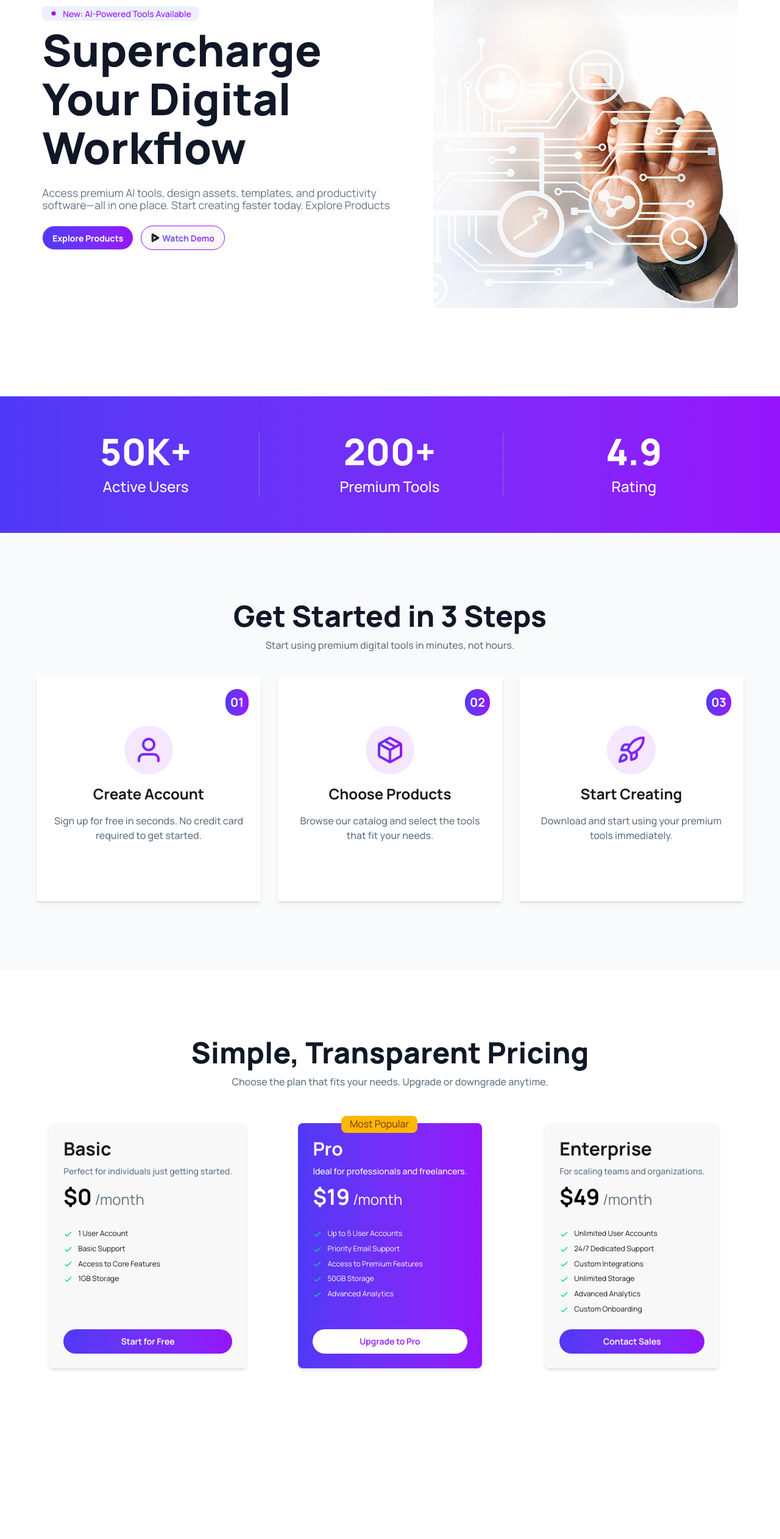
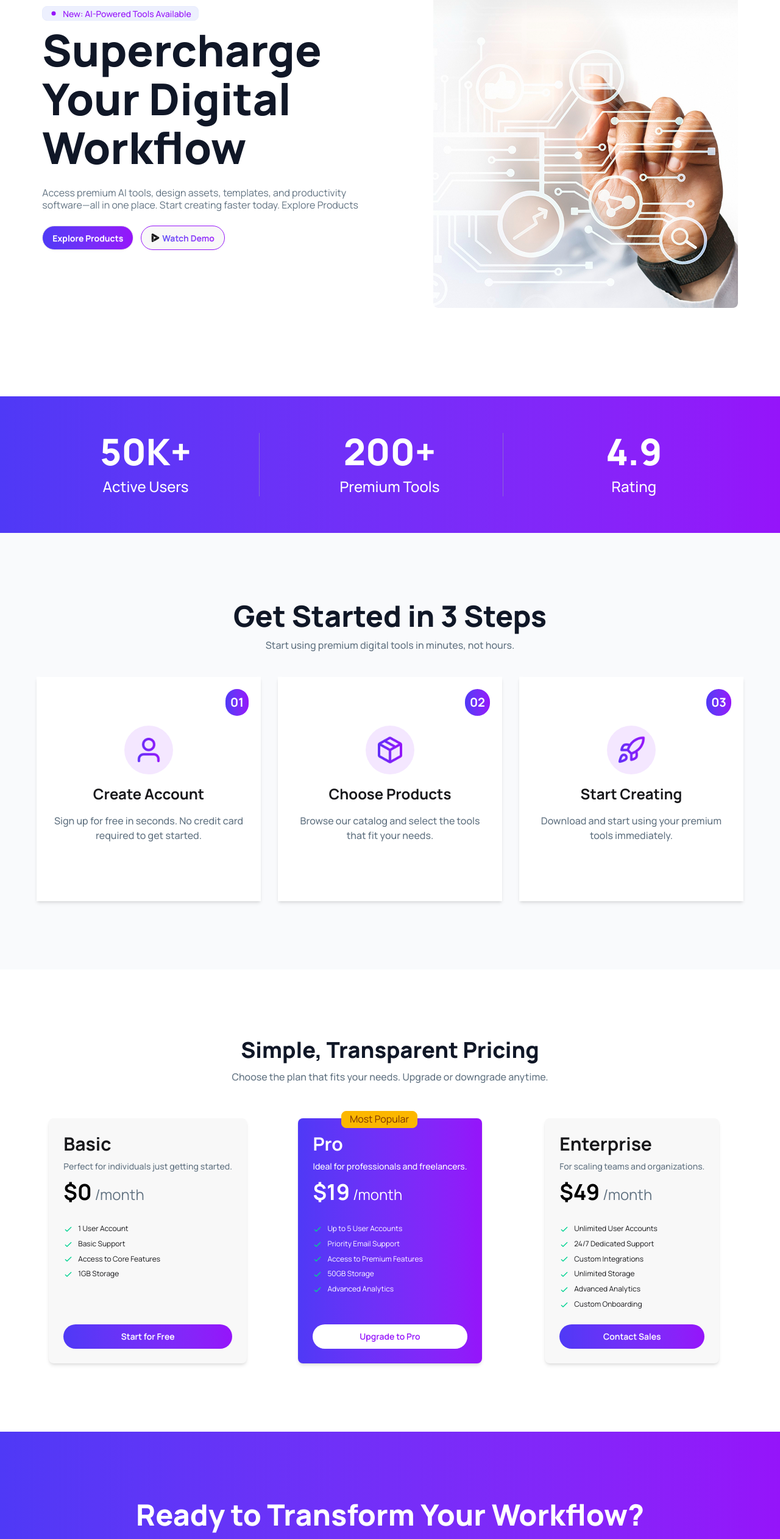
Before and after one commit to shariarnafis45/DigiTools-Shop, a React (Vite) app: page / in a window 1280 px wide. Shown: the part 263-2787 px from the top of the page at 61% size. Before the commit the page ends 2619 px from the top, so only its background shows below. Built offline with nearby package versions, Linux system fonts and the light colour scheme.

Commit message:
added Cta Section

```diff
--- a/src/App.css
+++ b/src/App.css
@@ -1,3 +1,5 @@
 *{
     font-family: "Manrope", sans-serif;
+    box-sizing: border-box;
+
 }
--- a/src/App.jsx
+++ b/src/App.jsx
@@ -5,6 +5,7 @@ import Hero from "./components/Hero";
 import NavBar from "./components/NavBar";
 import Pricing from "./components/Pricing";
 import Stats from "./components/Stats";
+import Cta from "./components/Cta";
 
 const pricingPromise = async () => {
   const res = await fetch("/public/pricing.json");
@@ -24,6 +25,7 @@ function App() {
         <Suspense fallback={<p>Loading..</p>}>
           <Pricing  pricingDataPromise={pricingDataPromise}/>
         </Suspense>
+        <Cta/>
       </main>
     </>
   );
--- a/src/components/Cta.jsx
+++ b/src/components/Cta.jsx
@@ -0,0 +1,33 @@
+import React from "react";
+
+const Cta = () => {
+  return (
+    <div className="bg-linear-to-r from-[#4F39F6] to-[#9514FA] ">
+      <div className="max-w-[1200px] mx-auto py-28 px-5 space-y-5">
+        <div className="text-center">
+          <h2 className="text-5xl font-extrabold text-white">
+            Ready to Transform Your Workflow?
+          </h2>
+          <p className="font-medium text-white/70 mt-3">
+            Join thousands of professionals who are already using Digitools to work smarter <br />Start your free trial today.
+          </p>
+        </div>
+        <div className="flex gap-4 justify-center mt-6">
+          <button className=" btn  rounded-full py-2 px-4 font-bold  outline-none border-none shadow-none">
+            <span className="bg-linear-to-r from-[#4F39F6] to-[#9514FA] bg-clip-text text-transparent ">
+              Explore Products
+            </span>
+          </button>
+          <button className="btn btn-ghost text-white rounded-full py-2 px-4 font-bold border border-white hover:bg-transparent">
+            View Pricing
+          </button>
+        </div>
+        <p className="font-medium text-white/70 mt-3 text-center">
+          14-day free trial • No credit card required • Cancel anytime
+        </p>
+      </div>
+    </div>
+  );
+};
+
+export default Cta;
--- a/src/components/Hero.jsx
+++ b/src/components/Hero.jsx
@@ -11,10 +11,10 @@ const Hero = () => {
           <img src={Banner} className="rounded-lg " />
           <div className="text-center lg:text-left">
             <div className="badge badge-soft badge-primary text-[#9514FA] font-medium mb-2"><GoDotFill /> New: AI-Powered Tools Available</div>
-            <h1 className="text-5xl sm:text-6xl md:text-7xl  font-extrabold leading-14 sm:leading-20 text-[#101727]">
+            <h1 className="text-4xl sm:text-6xl md:text-7xl  font-extrabold leading-10 sm:leading-20 text-[#101727]">
               Supercharge Your Digital Workflow
             </h1>
-            <p className="py-6 text-[1.1rem] leading-5 text-[#627382]">
+            <p className="py-6 text-[1rem] leading-5 text-[#627382]">
               Access premium AI tools, design assets, templates, and
               productivity <br />
               software—all in one place. Start creating faster today. Explore
--- a/src/components/Pricing.jsx
+++ b/src/components/Pricing.jsx
@@ -6,7 +6,7 @@ const Pricing = ({ pricingDataPromise }) => {
   return (
     <div className="max-w-[1200px] mx-auto py-28 px-5">
       <div className="text-center">
-        <h2 className="text-5xl font-extrabold text-[#101727]">
+        <h2 className="text-4xl font-extrabold text-[#101727]">
           Simple, Transparent Pricing
         </h2>
         <p className="font-medium text-[#627382] mt-3">
@@ -16,7 +16,7 @@ const Pricing = ({ pricingDataPromise }) => {
       <div className="mt-14  grid sm:grid-cols-2 lg:grid-cols-3 justify-items-center gap-8">
         {pricingData.map((pricing) => {
           return (
-            <div className={`card ${pricing.planName === "Pro" ? "bg-linear-to-r from-[#4F39F6] to-[#9514FA] text-white" : "bg-base-200"}  shadow-md rounded-lg relative flex flex-col h-full hover:-translate-y-3 transition`}>
+            <div className={`card ${pricing.planName === "Pro" ? "bg-linear-to-r from-[#4F39F6] to-[#9514FA] text-white" : "bg-base-200"}  shadow-md rounded-lg relative flex flex-col h-full hover:-translate-y-3 transition max-w-sm`}>
               <div className="card-body">
                 <span
                   className={`badge badge-lg badge-warning ${pricing.planName === "Pro" ? "block" : "hidden"} absolute -top-3 right-[35%]`}
```
